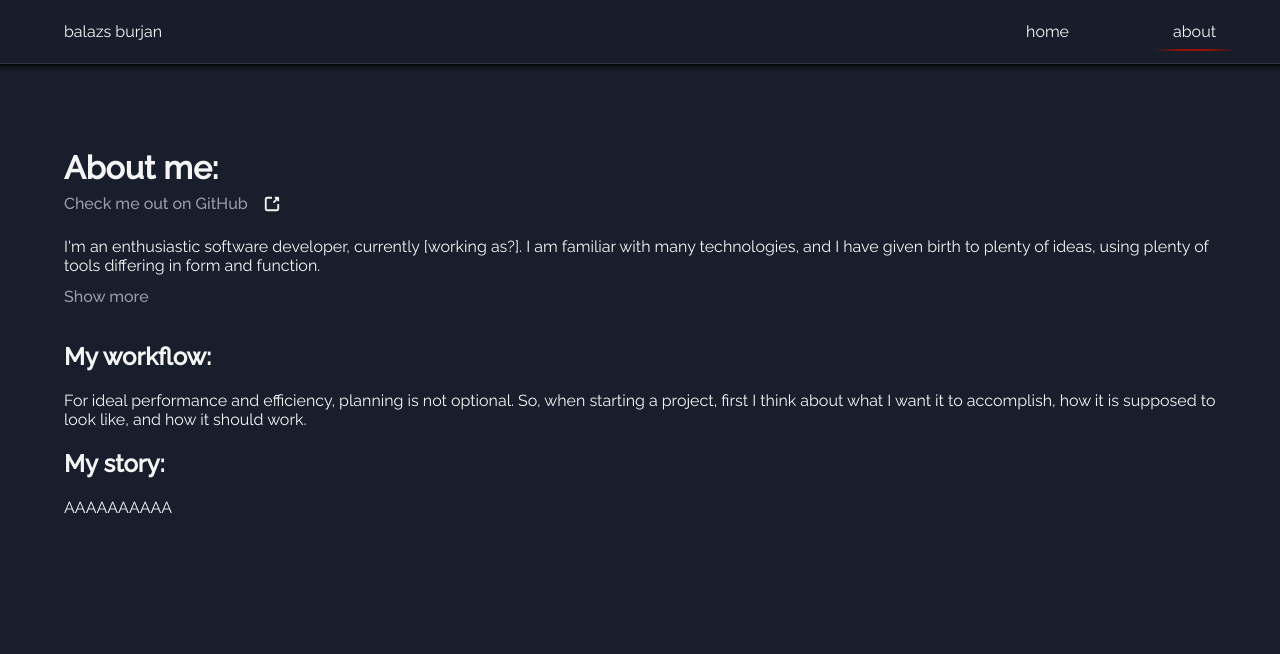
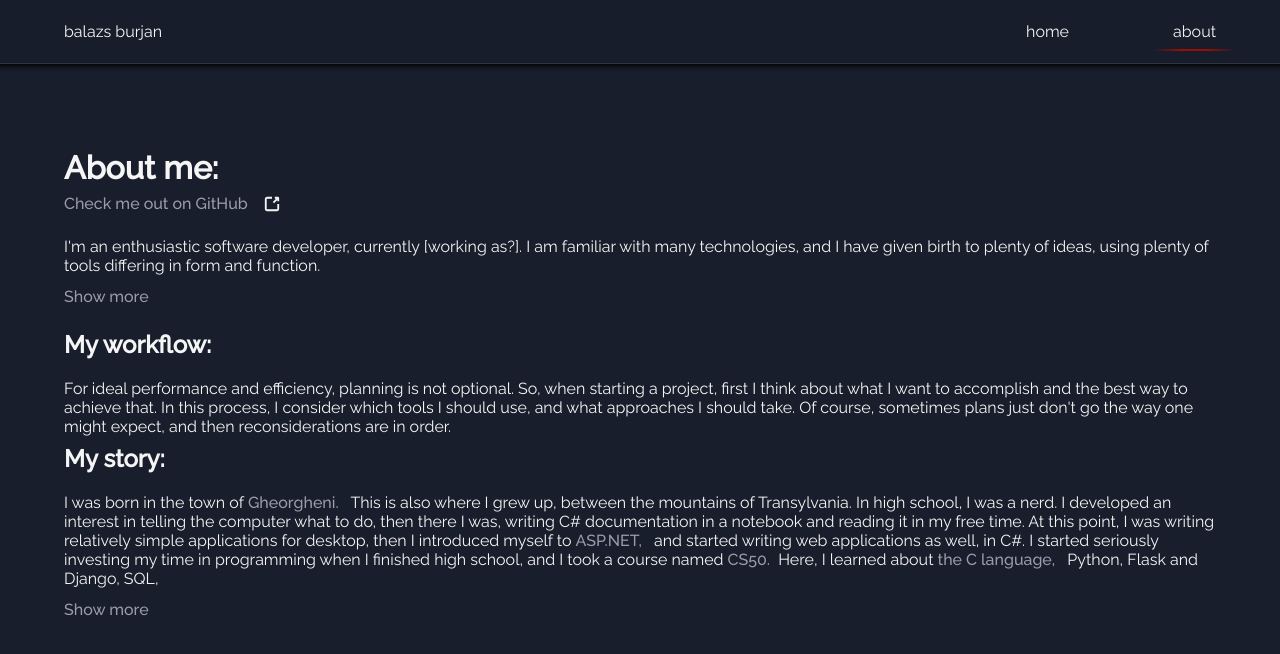
Before and after one commit to bigbali/personal-page, a React (Create React App) app: page /about in a window 1280 px wide. Shown: the top 654 px of the page. Built offline with nearby package versions, Linux system fonts and the light colour scheme.

Commit message:
Some work on AboutPage

```diff
--- /dev/null
+++ b/src/components/AnchorExternal/AnchorExternal.component.jsx
@@ -0,0 +1,15 @@
+import './AnchorExternal.style.scss';
+
+export const AnchorExternal = ({ children, to }) => {
+    return (
+        <a
+            className="anchor-external"
+            href={to}
+            target="_blank"
+            rel="noreferrer">
+            {children}
+        </a>
+    )
+}
+
+export default AnchorExternal
--- /dev/null
+++ b/src/components/AnchorExternal/AnchorExternal.style.scss
@@ -0,0 +1,21 @@
+.anchor-external {
+    font-weight: 500;
+    border-radius: 8px;
+    color: var(--color-main-fg-faded);
+    background-image: linear-gradient(90deg,
+            var(--color-main-fg),
+            var(--color-main-fg),
+            transparent);
+    background-position: 0% 100%;
+    background-size: 0% 100%;
+    background-repeat: no-repeat;
+    padding-left: 4px;
+    padding-right: 4px;
+    transition: background-size 0.2s,
+        color 0.2s;
+
+    &:hover {
+        color: var(--color-theme);
+        background-size: 200% 100%;
+    }
+}
--- /dev/null
+++ b/src/components/AnchorExternal/index.js
@@ -0,0 +1,2 @@
+export { default } from './AnchorExternal.component';
+export { AnchorExternal } from './AnchorExternal.component';
--- a/src/components/Expandable/Expandable.style.scss
+++ b/src/components/Expandable/Expandable.style.scss
@@ -1,9 +1,4 @@
 .expandable {
-    //background-color: rgba(128, 128, 0, 0.5);
-    //width: 50%;
-    // margin-top: 0.5rem;
-    // margin-bottom: 0.5rem;
-
     .caption {
         display: inline-block;
         margin-bottom: 0.5rem;
@@ -34,16 +29,24 @@
         max-height: 0;
         opacity: 0;
         padding-right: 50%;
-        //transition: opacity 0.2s;
+        pointer-events: none;
         transition: opacity 0.2s, max-height 0.2s;
 
+        @media screen and (max-width: 900px) {
+            padding-right: 0;
+        }
     }
 
     &.expanded {
         .body {
             opacity: 1;
             max-height: 50vh;
+            pointer-events: all;
             transition: opacity 0.2s, max-height 1s;
+
+            @media screen and (max-width: 900px) {
+                max-height: 100vh;
+            }
         }
     }
 }
--- a/src/routes/AboutPage/AboutPage.component.jsx
+++ b/src/routes/AboutPage/AboutPage.component.jsx
@@ -3,11 +3,13 @@ import technologies from '../../data/technologies';
 import projects from '../../data/projects';
 import SVGOpenExternal from '../../components/SVGOpenExternal';
 import Expandable from '../../components/Expandable';
+import { AnchorExternal as AE } from '../../components/AnchorExternal';
 import './AboutPage.style.scss';
 
 const Tech = () => {
 
 }
+// FIX: no space between AE and text
 
 const TechList = ({ stack }) => {
     return stack.map(tech => {
@@ -38,25 +40,49 @@ const AboutPage = () => {
                 of ideas, using plenty of tools differing in form and function.
             </p>
             <Expandable>
-                My passions lie mainly in computer science and photography,
-                Other than that, I am fascinated by various subjects, including psychology,
-                history, and culture. I also appreciate cars a lot.
-                ... and of course, I like to play games and watch movies, like many humans of this era.
+                My passions lie mainly in computer science and photography.
+                Other than that, I am fascinated by various subjects, including, but not exclusively:
+                psychology, history, culture, technology, cars, and of course, cats! How could I not like cats?!
+                Worry not though, cats are not my only friends. I also like dogs and chickens.
+                Generally speaking, if it's an animal, I like it. In my free time,
+                I either spend my time learning, watching movies, playing video games,
+                just simply writing code, or sometimes I whip out my camera and start shooting.
             </Expandable>
             <h2>
                 My workflow:
             </h2>
             <p>
                 For ideal performance and efficiency, planning is not optional.
-                So, when starting a project, first I think about what I want it to accomplish,
-                how it is supposed to look like, and how it should work.
+                So, when starting a project, first I think about what I want to accomplish
+                and the best way to achieve that. In this process, I consider which tools
+                I should use, and what approaches I should take. Of course, sometimes plans just don't go
+                the way one might expect, and then reconsiderations are in order.
             </p>
             <h2>
                 My story:
             </h2>
             <p>
-                AAAAAAAAAA
+                I was born in the town of
+                <AE to="https://en.wikipedia.org/wiki/Gheorgheni">Gheorgheni.</AE>&nbsp;
+                This is also where I grew up, between the mountains of Transylvania.
+                In high school, I was a nerd. I developed an interest in telling the computer what to do,
+                then there I was, writing C# documentation in a notebook and reading it in my free time.
+                At this point, I was writing relatively simple applications for desktop, then I introduced myself
+                to
+                <AE to="https://dotnet.microsoft.com/en-us/apps/aspnet">ASP.NET,</AE>&nbsp;
+                and started writing web applications as well, in C#.
+                I started seriously investing my time in programming when I finished high school, and I took a course
+                named
+                <AE to="https://cs50.harvard.edu/x/2021/">CS50.</AE> Here, I learned about
+                <AE to="https://en.wikipedia.org/wiki/C_(programming_language)">the C language,</AE>&nbsp;
+                Python, Flask and Django, SQL,
             </p>
+            <Expandable>
+                So, I started learning C#, and made a tool capable of displaying network data. Initially, it was
+                a console application, but then I though a UI would be something I'd love to do.
+                In the end, not only could it display network data, but you could check if specific ports are open,
+                display the geolocation of a domain name (or IP address) and such.
+            </Expandable>
         </main>
     )
 }
--- a/src/routes/AboutPage/AboutPage.style.scss
+++ b/src/routes/AboutPage/AboutPage.style.scss
@@ -3,6 +3,10 @@
 
     h1 {
         margin-bottom: 0;
+    }
+
+    h2 {
+        margin-top: 0.5rem;
     }
 
     p {
```
